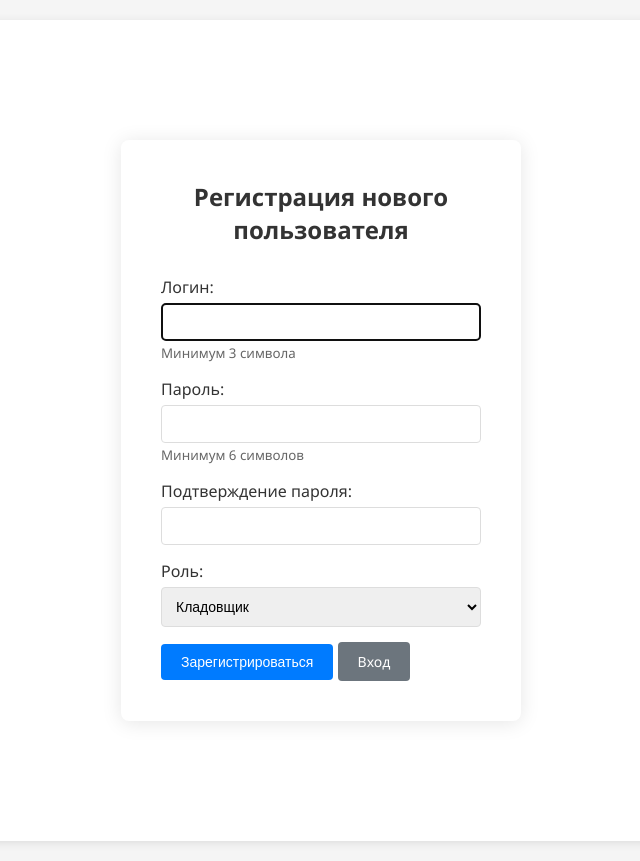
After one commit to Tiasssd/CouseWork_5_sem_Warehouse, a Flask app: page /register in a window 1280 px wide. The commit adds this page. Shown: the whole page, without its empty margins (319-959 px from the left). Run offline with Flask 3, Linux system fonts and the light colour scheme.

Commit message:
Готовая регистрация

```diff
--- a/app.py
+++ b/app.py
@@ -66,6 +66,44 @@ def login():
             flash("Неверный логин или пароль", "danger")
 
     return render_template("login.html")
+
+
+@app.route("/register", methods=["GET", "POST"])
+def register():
+    """Регистрация нового пользователя"""
+    if request.method == "POST":
+        login = request.form.get("login", "").strip()
+        password = request.form.get("password", "")
+        password_confirm = request.form.get("password_confirm", "")
+        role = request.form.get("role", "warehouse")
+
+        # Валидация
+        if len(login) < 3:
+            flash("Логин должен быть не менее 3 символов", "danger")
+            return render_template("register.html")
+
+        if len(password) < 6:
+            flash("Пароль должен быть не менее 6 символов", "danger")
+            return render_template("register.html")
+
+        if password != password_confirm:
+            flash("Пароли не совпадают", "danger")
+            return render_template("register.html")
+
+        # Проверка существования пользователя
+        if models.user_exists(login):
+            flash("Пользователь с таким логином уже существует", "danger")
+            return render_template("register.html")
+
+        # Создаём пользователя
+        try:
+            models.create_user(login, password, role)
+            flash("Регистрация успешна! Теперь войдите в систему", "success")
+            return redirect(url_for("login"))
+        except Exception as e:
+            flash(f"Ошибка при регистрации: {str(e)}", "danger")
+
+    return render_template("register.html")
 
 
 @app.route("/logout")
--- a/templates/login.html
+++ b/templates/login.html
@@ -15,6 +15,7 @@
             <input type="password" name="password" required>
         </div>
         <button type="submit" class="btn btn-primary">Войти</button>
+        <a href="{{ url_for('register') }}" class="btn">Регистрация</a>
     </form>
 </div>
 {% endblock %}
--- /dev/null
+++ b/templates/register.html
@@ -0,0 +1,38 @@
+{% extends "base.html" %}
+
+{% block title %}Регистрация{% endblock %}
+
+{% block content %}
+<div class="login-container">
+    <h2>Регистрация нового пользователя</h2>
+    <form method="POST" class="form">
+        <div class="form-group">
+            <label>Логин:</label>
+            <input type="text" name="login" required autofocus minlength="3" maxlength="50">
+            <small style="color: #666;">Минимум 3 символа</small>
+        </div>
+
+        <div class="form-group">
+            <label>Пароль:</label>
+            <input type="password" name="password" required minlength="6">
+            <small style="color: #666;">Минимум 6 символов</small>
+        </div>
+
+        <div class="form-group">
+            <label>Подтверждение пароля:</label>
+            <input type="password" name="password_confirm" required minlength="6">
+        </div>
+
+        <div class="form-group">
+            <label>Роль:</label>
+            <select name="role" required>
+                <option value="warehouse">Кладовщик</option>
+                <option value="admin">Администратор</option>
+            </select>
+        </div>
+
+        <button type="submit" class="btn btn-primary">Зарегистрироваться</button>
+        <a href="{{ url_for('login') }}" class="btn">Вход</a>
+    </form>
+</div>
+{% endblock %}
```
Also changed, not shown: models.py (+13 -0 lines).
